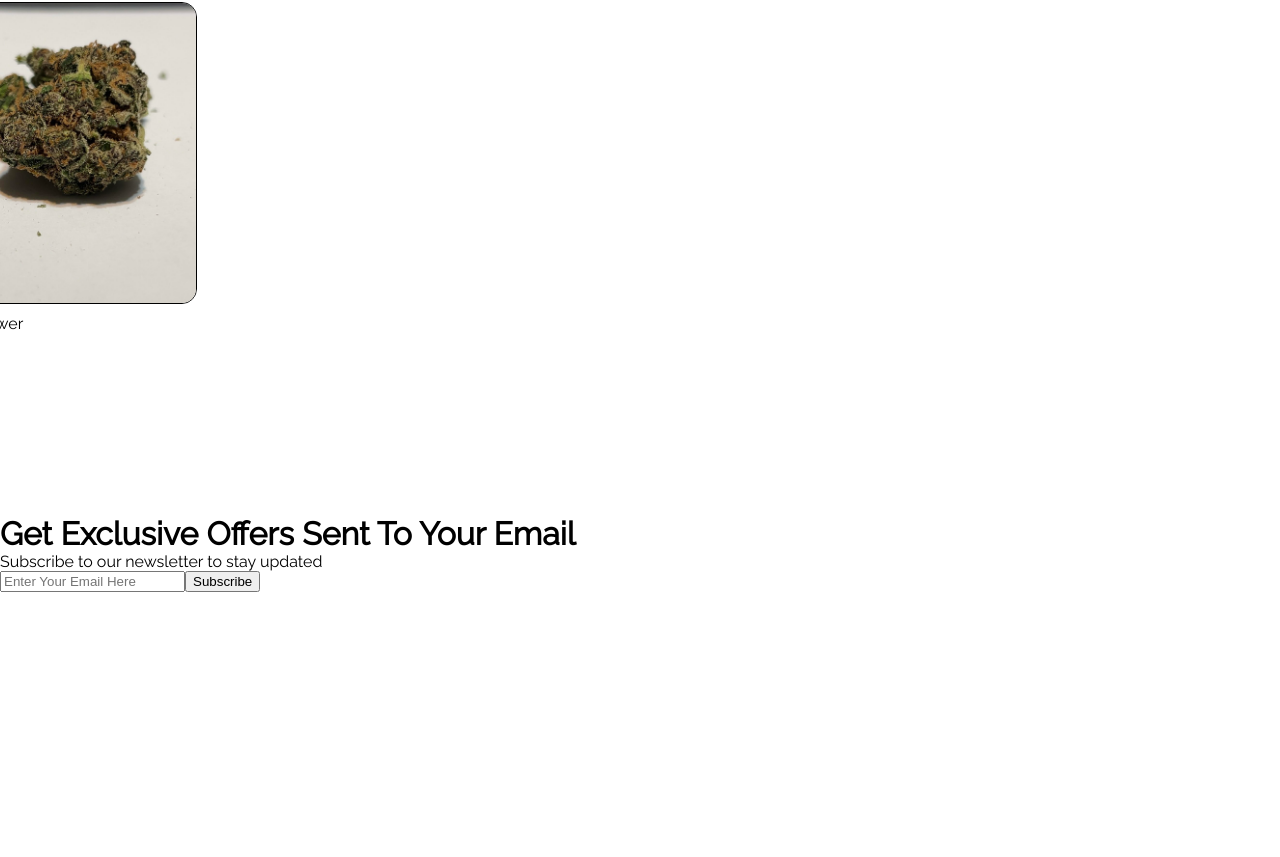
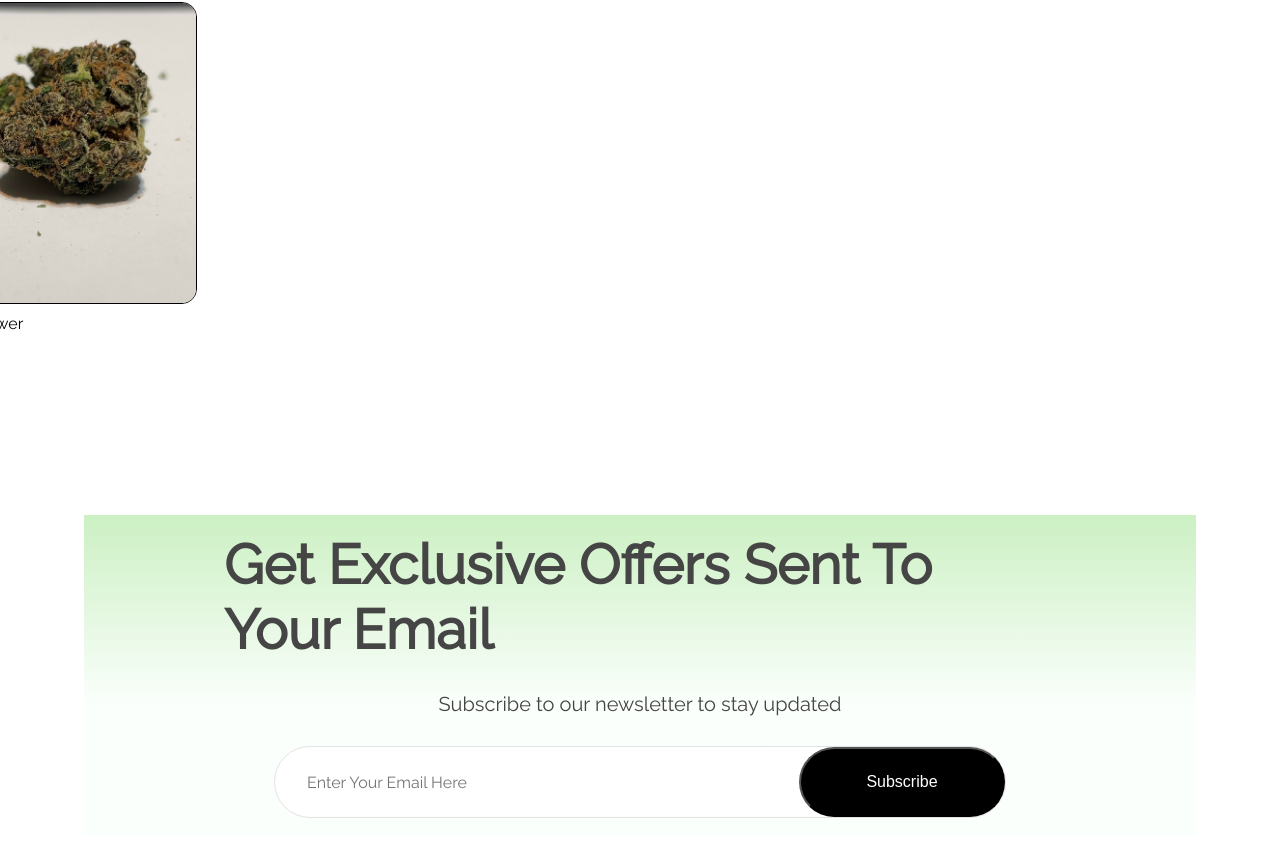
Before and after one commit to BenWhann/ALANS-GARAGE, a React (Create React App) app in the folder frontend/: page / in a window 1280 px wide. Shown: the part 2872-3729 px from the top of the page. Before the commit the page ends 3464 px from the top, so only its background shows below. Built offline with nearby package versions, Linux system fonts and the light colour scheme.

Commit message:
fixed newsletter styling bug

```diff
--- a/frontend/src/Components/NewsLetter/NewsLetter.css
+++ b/frontend/src/Components/NewsLetter/NewsLetter.css
@@ -1,4 +1,4 @@
-.newsletter {
+.newsLetter {
     width: 65%;
     height: 40vh;
     display: flex;
@@ -12,18 +12,18 @@
     gap: 30px;
 }
 
-.newsletter h1 {
+.newsLetter h1 {
     color: #454545;
     font-size: 55px;
     font-weight: 600;
 }
 
-.newsletter p {
+.newsLetter p {
     color: #454545;
     font-size: 20px;
 }
 
-.newsletter div {
+.newsLetter div {
     display: flex;
     align-items: center;
     justify-content: space-between;
@@ -34,7 +34,7 @@
     border: 1px solid #e3e3e3;
 }
 
-.newsletter input {
+.newsLetter input {
     width: 500px;
     margin-left: 30px;
     border: none;
@@ -44,7 +44,7 @@
     font-size: 16px;
 }
 
-.newsletter div button {
+.newsLetter div button {
     width: 210px;
     height: 70px;
     border-radius: 80px;
```
